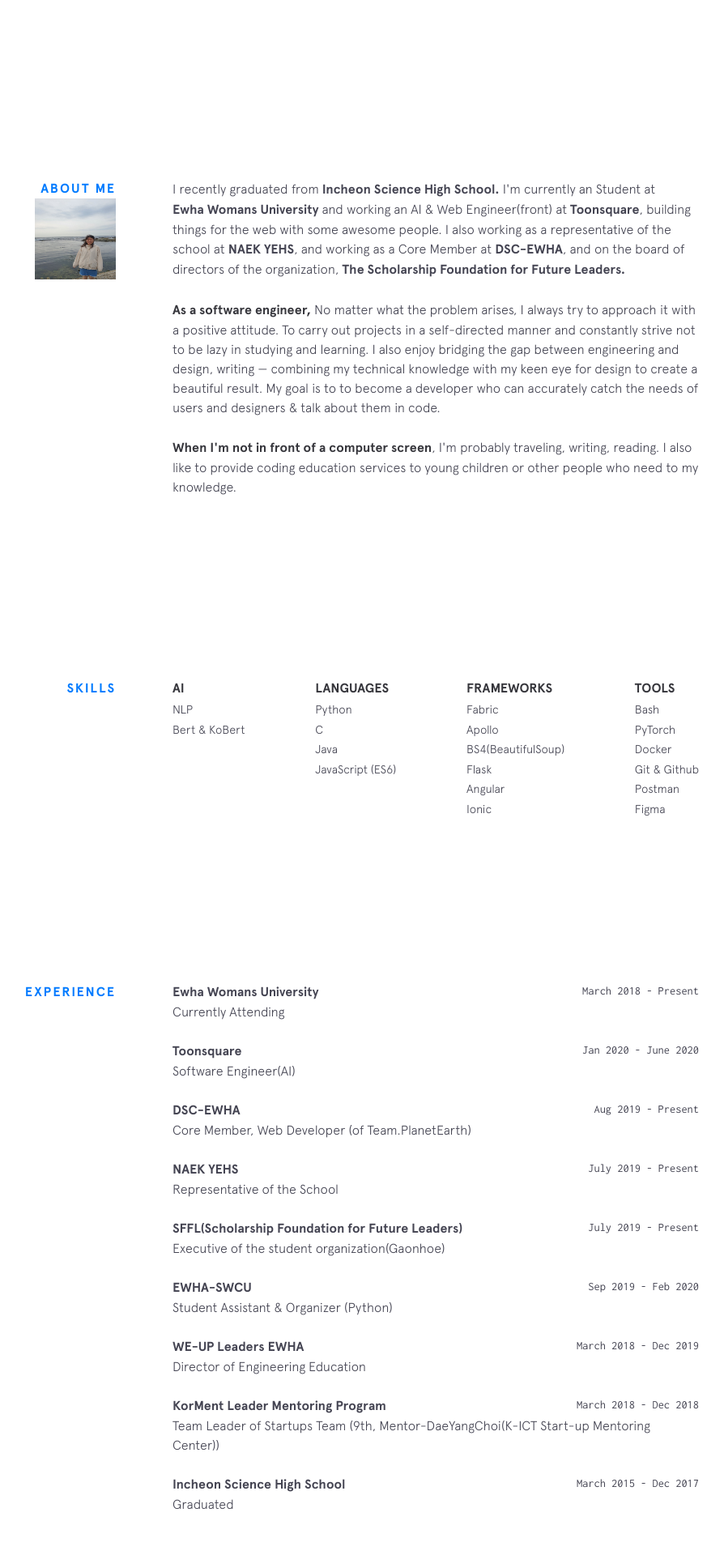
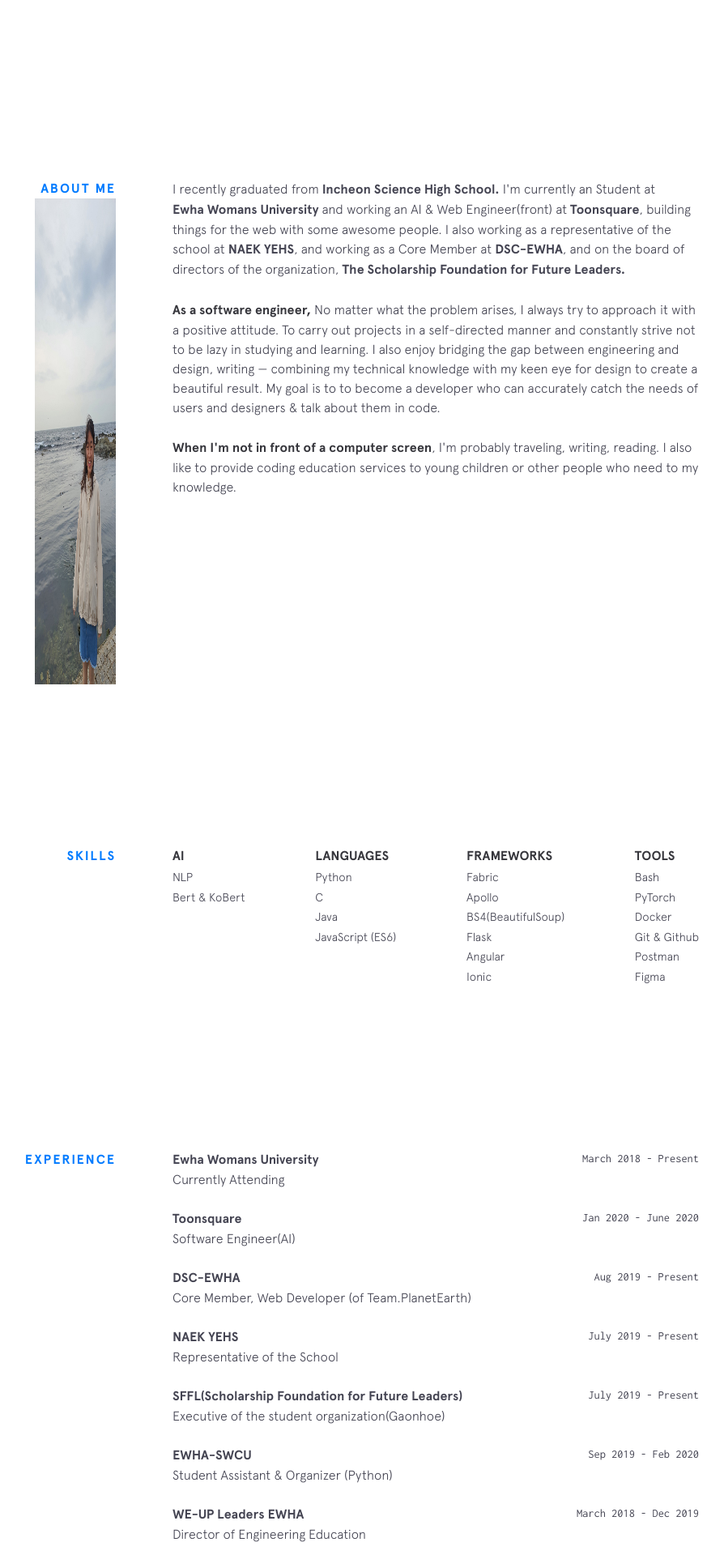
Before and after one commit to lhky78/lhky78.github.io, a Jekyll site: the page built from index.html, in a window 1280 px wide. Shown: the part 779-2699 px from the top of the page at 81% size, without its empty margins (237-1131 px from the left). Built offline with Jekyll 4.4.1, drawn with Linux system fonts in a browser that asks for light colours; nearby versions of some CDN libraries.

```diff
--- a/_includes/background.html
+++ b/_includes/background.html
@@ -1,7 +1,7 @@
 <section class="section background">
   <!-- <div class="section__title">Background</div> -->
   <div class="section__title">About Me<br><img src="https://hagyeonglee.github.io/img/emojis/profile.jpg" width=100px
-      height=100px></div>
+      height=600px></div>
   <div class="section__content">
     <p>
       I recently graduated from
```
